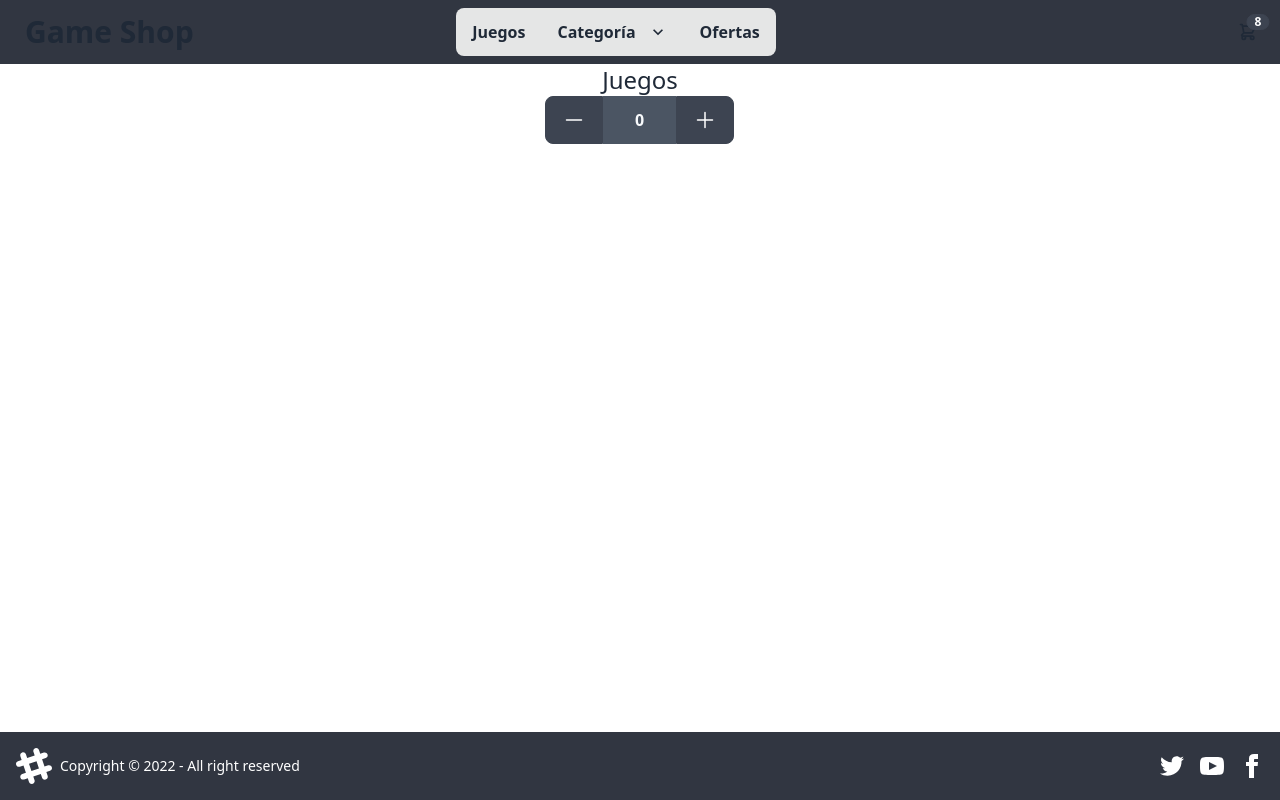
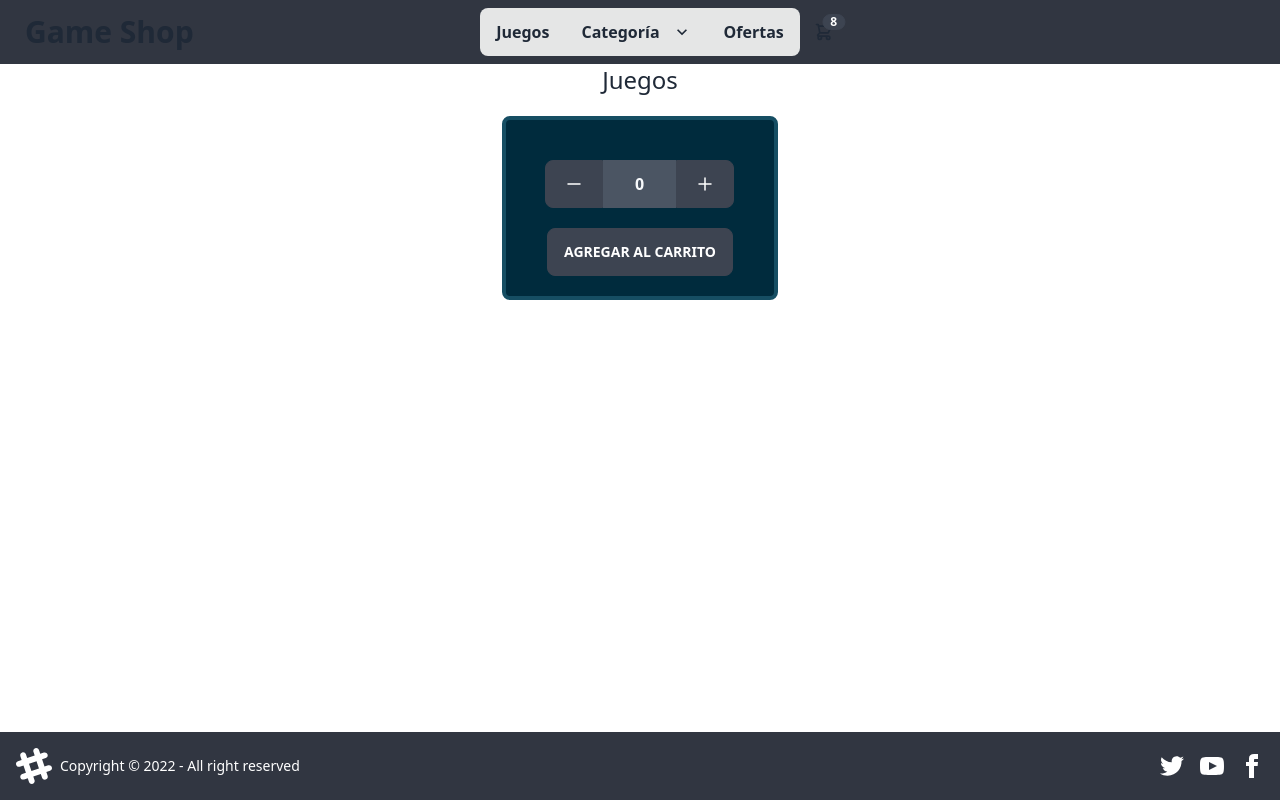
Before and after one commit to Kadavic/PreEntrega1-Gonzalez-Adrian-, a React (Create React App) app: page / in a window 1280 px wide. Built offline with nearby package versions, Linux system fonts and the light colour scheme.

Commit message:
arreglos

```diff
--- a/src/components/ItemListContainer/ItemCount.js
+++ b/src/components/ItemListContainer/ItemCount.js
@@ -1,7 +1,8 @@
 import React, { useEffect } from 'react'
 import { useState } from 'react'
+import { MinusSmallIcon, PlusSmallIcon } from '@heroicons/react/24/solid'
 
-const ItemCount = ({stock}) => {
+const ItemCount = ({stock, initial}) => {
     const[count,setCount] = useState(0)
     useEffect( () => {
         console.log("Se hizo render")
@@ -18,24 +19,33 @@ const ItemCount = ({stock}) => {
 
     function quitarAlContador(){
         console.log("se hizo click")
-        count < 1  ? <button disable={true}></button> : setCount(count-1)
+        count < initial  ? <button disable={true}></button> : setCount(count-1)
+    }
+
+    function onAdd(){
+
     }
   return (
-    <div>
-        <div className="btn-group">
+    <div className='flex items-center justify-center mt-5'>
+        <div className='p-5 border border-cyan-900 rounded-lg border-4  bg-info-content'>
+            <div className="btn-group flex items-center justify-center p-5">
                 <button className="btn" onClick={quitarAlContador}>
-                <svg xmlns="http://www.w3.org/2000/svg" fill="none" viewBox="0 0 24 24" strokeWidth={1.5} stroke="currentColor" className="w-6 h-6">
-                <path strokeLinecap="round" strokeLinejoin="round" d="M19.5 12h-15" />
-                </svg>
+                <MinusSmallIcon className="h-6 w-6 text-white-500"/>
                 </button>
+
                 <button type="button" class="px-8 py-3 text-white bg-gray-600  focus:outline-none disabled:opacity-100 " disabled>
                     <p className="text-slate-50 font-semibold ">{count}</p>
                 </button>
+
                 <button className="btn"onClick={agregarAlContador}>
-                <svg xmlns="http://www.w3.org/2000/svg" fill="none" viewBox="0 0 24 24" strokeWidth={1.5} stroke="currentColor" className="w-6 h-6">
-                <path strokeLinecap="round" strokeLinejoin="round" d="M12 4.5v15m7.5-7.5h-15" />
-                </svg>
+                <PlusSmallIcon className='h-6 w-6 text-white-500'/>
                 </button>
+            </div>
+            <div className='flex items-center justify-center  '>
+                <button className='btn' onClick={onAdd}>
+                    Agregar al carrito
+                </button>
+            </div>
         </div>
     </div>
   )
--- a/src/components/ItemListContainer/ItemListContainer.js
+++ b/src/components/ItemListContainer/ItemListContainer.js
@@ -3,9 +3,9 @@ import ItemCount from './ItemCount'
 
 const ItemListContainer = ({greeting}) => {
   return (<>
-            <div className='text-white-700 text-2xl flex-auto'>{greeting}</div>
+            <div className='text-white-700 text-2xl'>{greeting}</div>
             <div>
-            <ItemCount stock={10}/>
+            <ItemCount stock={5} initial={1}/>
             </div>
           </>
 
--- a/src/components/NavBar/NavBar.js
+++ b/src/components/NavBar/NavBar.js
@@ -3,11 +3,11 @@ import CartWidget from './CartWidget'
 
 const NavBar = () => {
   return (
-    <div className="navbar  bg-neutral-focus">
-      <div className="flex-1">
-        <a className="btn btn-ghost normal-case text-3xl">Game Shop</a>
+    <div className="navbar  bg-neutral-focus  flex items-center justify-between">
+      <div className='flex-1'>
+        <a className="btn btn-ghost normal-case text-3xl ">Game Shop</a>
       </div>
-      <div className='flex-auto'>
+      <div className='shrink-0'>
           <ul className="menu menu-horizontal p-0 bg-base-300 font-bold rounded-lg">
             <li><a>Juegos</a></li>
             <li tabIndex={0}>
@@ -27,7 +27,7 @@ const NavBar = () => {
             <li><a>Ofertas</a></li>
           </ul>
       </div>
-      <div className='flex-none'>
+      <div className='flex-1'>
       <CartWidget/>
       </div>
 
```
Lines whose indentation alone changed are shown as unchanged.
